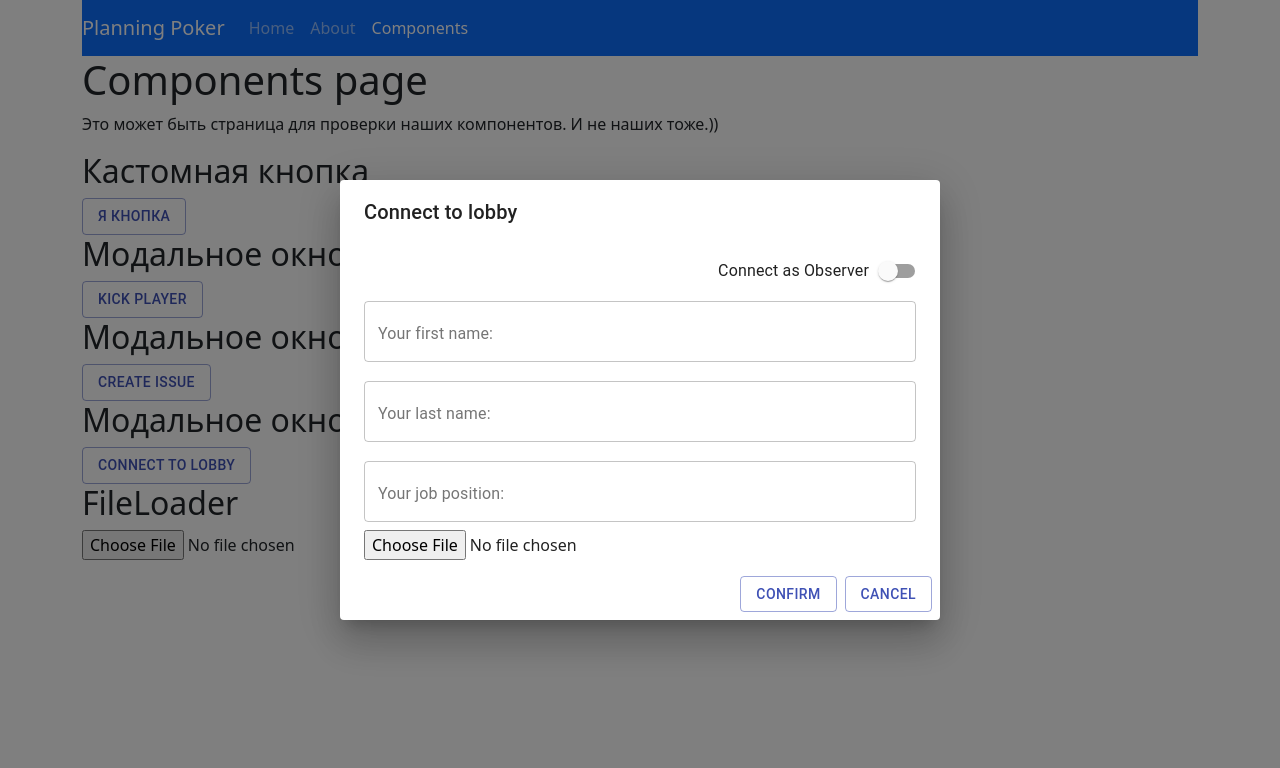
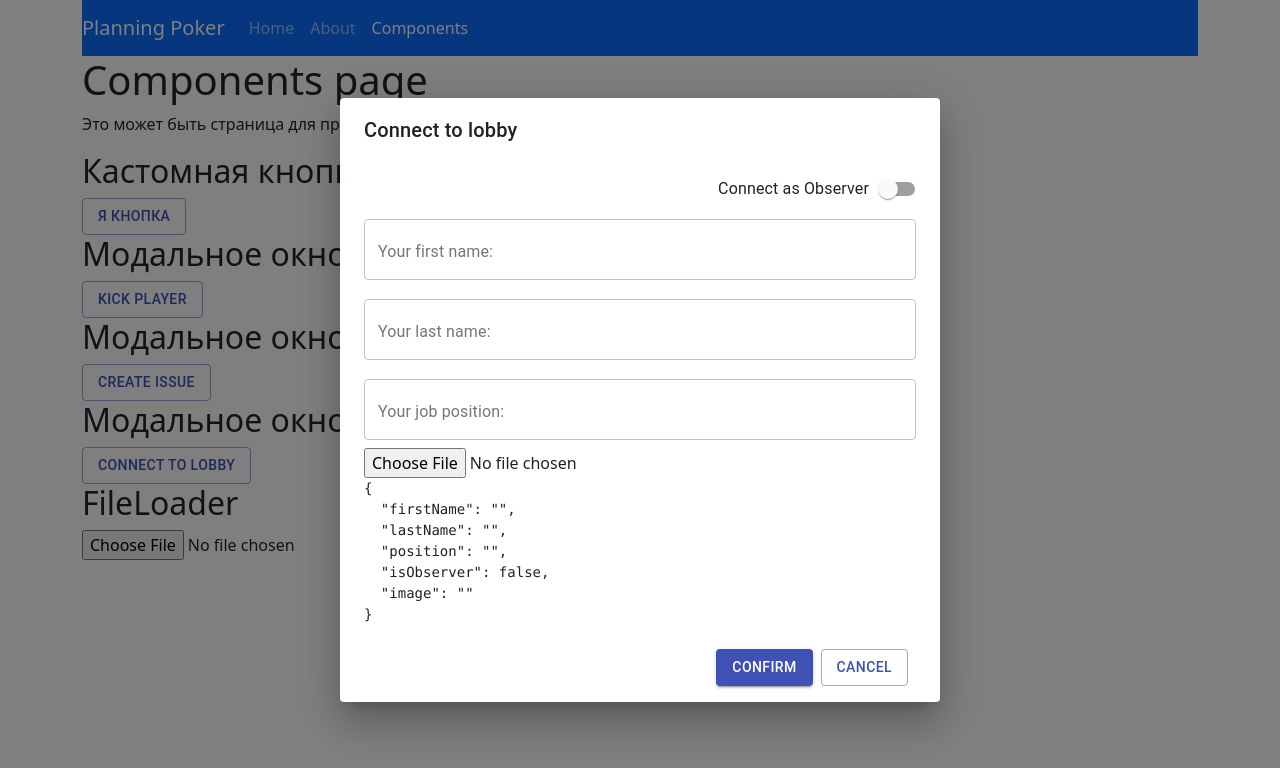
Before and after one commit to abr-ya/pointing-poker, a React app: page /test in a window 1280 px wide. Both pictures are taken after a click on the button "CONNECT TO LOBBY". Shown: the top 768 px of the page. Built offline with nearby package versions, Linux system fonts and the light colour scheme; the HTML template or start-up script is replaced by a standard one.

Commit message:
feat: add master settings

```diff
--- a/src/components/Modal/ModalConnectToLobby.tsx
+++ b/src/components/Modal/ModalConnectToLobby.tsx
@@ -4,7 +4,7 @@ import Dialog from "@material-ui/core/Dialog";
 import DialogActions from "@material-ui/core/DialogActions";
 import DialogContent from "@material-ui/core/DialogContent";
 import DialogTitle from "@material-ui/core/DialogTitle";
-import { TextField } from "@material-ui/core";
+import { Button, TextField } from "@material-ui/core";
 import { makeStyles } from "@material-ui/core";
 import Avatar from "@material-ui/core/Avatar";
 import FormGroup from "@material-ui/core/FormGroup";
@@ -36,12 +36,15 @@ interface IModalConnectToLobby {
   confirmFunc: () => void;
   cancelFunc: () => void;
   onSubmit: (values: IUserInfo) => void;
+  isMaster: boolean;
 }
 
-interface IUserInfo {
+export interface IUserInfo {
   firstName: string;
   lastName: string;
   position: string;
+  isObserver: boolean;
+  image: string;
 }
 
 const ModalConnectToLobby = ({
@@ -49,11 +52,11 @@ const ModalConnectToLobby = ({
   confirmFunc,
   cancelFunc,
   onSubmit,
+  isMaster,
 }: IModalConnectToLobby): JSX.Element => {
   const classes = useStyles();
   const [img, setImg] = useState(null);
   const [imgError, setImgError] = useState(false);
-  // const formik = useFormik({
 
   const cancelHandler = () => {
     setImg(null);
@@ -72,7 +75,7 @@ const ModalConnectToLobby = ({
   };
 
   return (
-    <div>
+    <>
       <ButtonPrim text="Connect to lobby" handler={confirmFunc}></ButtonPrim>
       <Dialog
         open={connectedToLobby}
@@ -87,24 +90,36 @@ const ModalConnectToLobby = ({
               firstName: "",
               lastName: "",
               position: "",
+              isObserver: false,
+              image: "",
             }}
             onSubmit={(values) => {
               onSubmit(values);
             }}
           >
-            {() => (
+            {({ values, handleChange, handleBlur }) => {
+              return (
                 <Form>
+                  {!isMaster && (
                     <FormGroup
                       className={classes.switcher}
                       aria-label="position"
                       row
                     >
                       <FormControlLabel
-                    control={<Switch color="primary" />}
+                        control={
+                          <Switch
+                            color="primary"
+                            name="isObserver"
+                            checked={values.isObserver}
+                            onChange={handleChange}
+                          />
+                        }
                         label="Connect as Observer"
                         labelPlacement="start"
                       />
                     </FormGroup>
+                  )}
                   <TextField
                     label="Your first name:"
                     variant="outlined"
@@ -112,8 +127,9 @@ const ModalConnectToLobby = ({
                     fullWidth
                     margin="normal"
                     name="firstName"
-                  // value={formik.values.firstName}
-                  // onChange={formik.handleChange}
+                    value={values.firstName}
+                    onChange={handleChange}
+                    onBlur={handleBlur}
                   />
                   <TextField
                     label="Your last name:"
@@ -122,6 +138,9 @@ const ModalConnectToLobby = ({
                     fullWidth
                     margin="normal"
                     name="lastName"
+                    value={values.lastName}
+                    onChange={handleChange}
+                    onBlur={handleBlur}
                   />
                   <TextField
                     label="Your job position:"
@@ -129,31 +148,45 @@ const ModalConnectToLobby = ({
                     color="secondary"
                     fullWidth
                     margin="normal"
-                  name="jobPosition"
+                    name="position"
+                    value={values.position}
+                    onChange={handleChange}
+                    onBlur={handleBlur}
                   />
                   <FileLoader
                     succesHandler={imgSuccesHandler}
                     errorHandler={imgErrorHandler}
                   />
-                {/* {img && (
+                  {img && (
                     <Avatar
                       className={classes.avatar}
                       alt="User"
                       src={`${API_FILE}files/${img}`}
-                    name="avatar"
                     />
-                )} */}
+                  )}
                   {imgError && <span>Некорректно выбран файл - красным!</span>}
+                  <pre>{JSON.stringify(values, null, 2)}</pre>
+
+                  <DialogActions>
+                    {/* <ButtonPrim
+                          text="Confirm"
+                          handler={onSubmit}
+                        ></ButtonPrim> */}
+                    <Button type="submit" variant="contained" color="primary">
+                      confirm
+                    </Button>
+                    <ButtonPrim
+                      text="Cancel"
+                      handler={cancelHandler}
+                    ></ButtonPrim>
+                  </DialogActions>
                 </Form>
-            )}
+              );
+            }}
           </Formik>
         </DialogContent>
-        <DialogActions>
-          <ButtonPrim text="Confirm" handler={onSubmit}></ButtonPrim>
-          <ButtonPrim text="Cancel" handler={cancelHandler}></ButtonPrim>
-        </DialogActions>
       </Dialog>
-    </div>
+    </>
   );
 };
 
--- a/src/pages/Components.tsx
+++ b/src/pages/Components.tsx
@@ -11,7 +11,6 @@ const Components = (): JSX.Element => {
   };
   const [open, setOpen] = useState(false);
   const [issueIsOpen, setIssueOpen] = useState(false);
-  const [connectedToLobby, setConnectedToLobby] = useState(false);
 
   const handleClickOpen = () => {
     setOpen(true);
@@ -29,11 +28,21 @@ const Components = (): JSX.Element => {
     setIssueOpen(false);
   };
 
+  // Connect to lobby
+  const [connectedToLobby, setConnectedToLobby] = useState(false);
+
   const confirmFunc = () => {
+    console.log("confirm Function");
     setConnectedToLobby(true);
   };
 
   const cancelFunc = () => {
+    setConnectedToLobby(false);
+  };
+
+  const onSubmit = ({ firstName, lastName, position, image, isObserver }) => {
+    console.log("onSubmit");
+    console.log(firstName, lastName, position, image, isObserver);
     setConnectedToLobby(false);
   };
 
@@ -68,6 +77,8 @@ const Components = (): JSX.Element => {
         connectedToLobby={connectedToLobby}
         confirmFunc={confirmFunc}
         cancelFunc={cancelFunc}
+        onSubmit={onSubmit}
+        isMaster={false}
       />
       <h2>FileLoader</h2>
       <FileLoader succesHandler={fileLoadHandler} />
```
Lines whose indentation alone changed are shown as unchanged.
